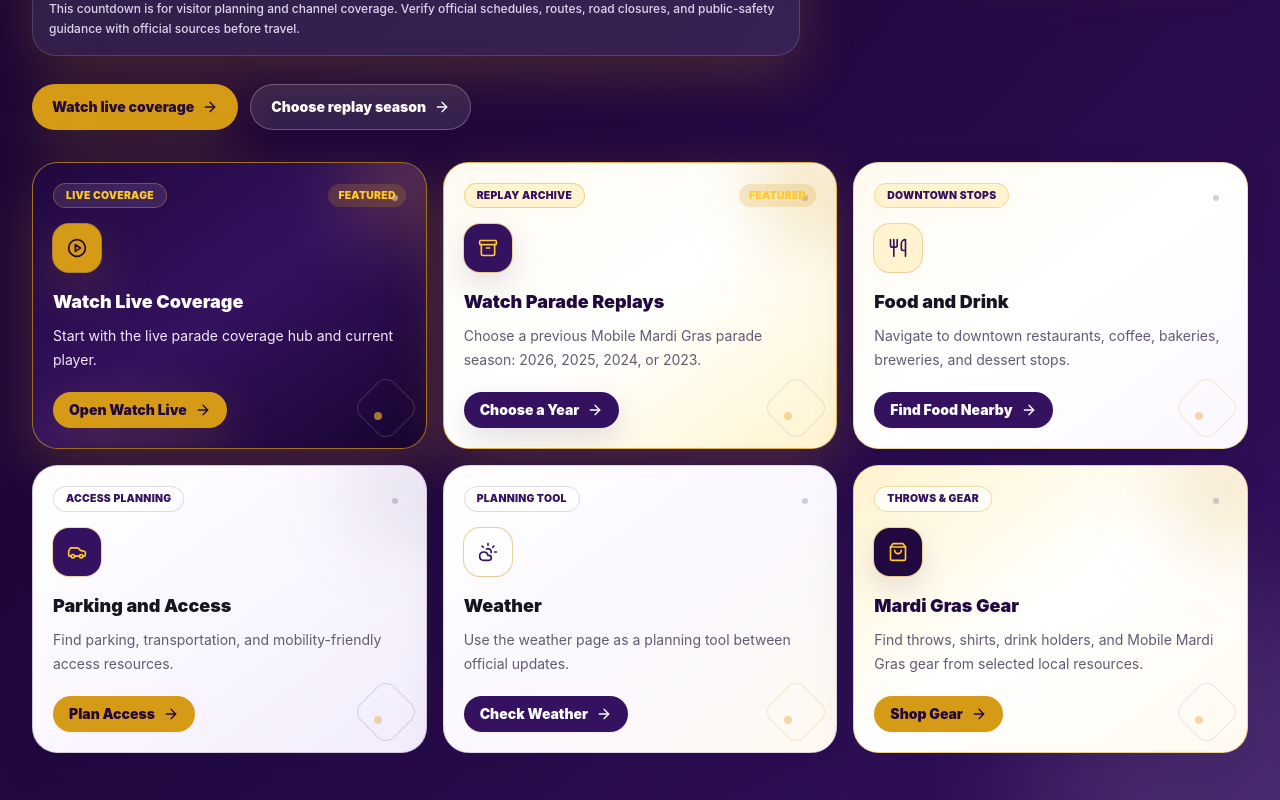
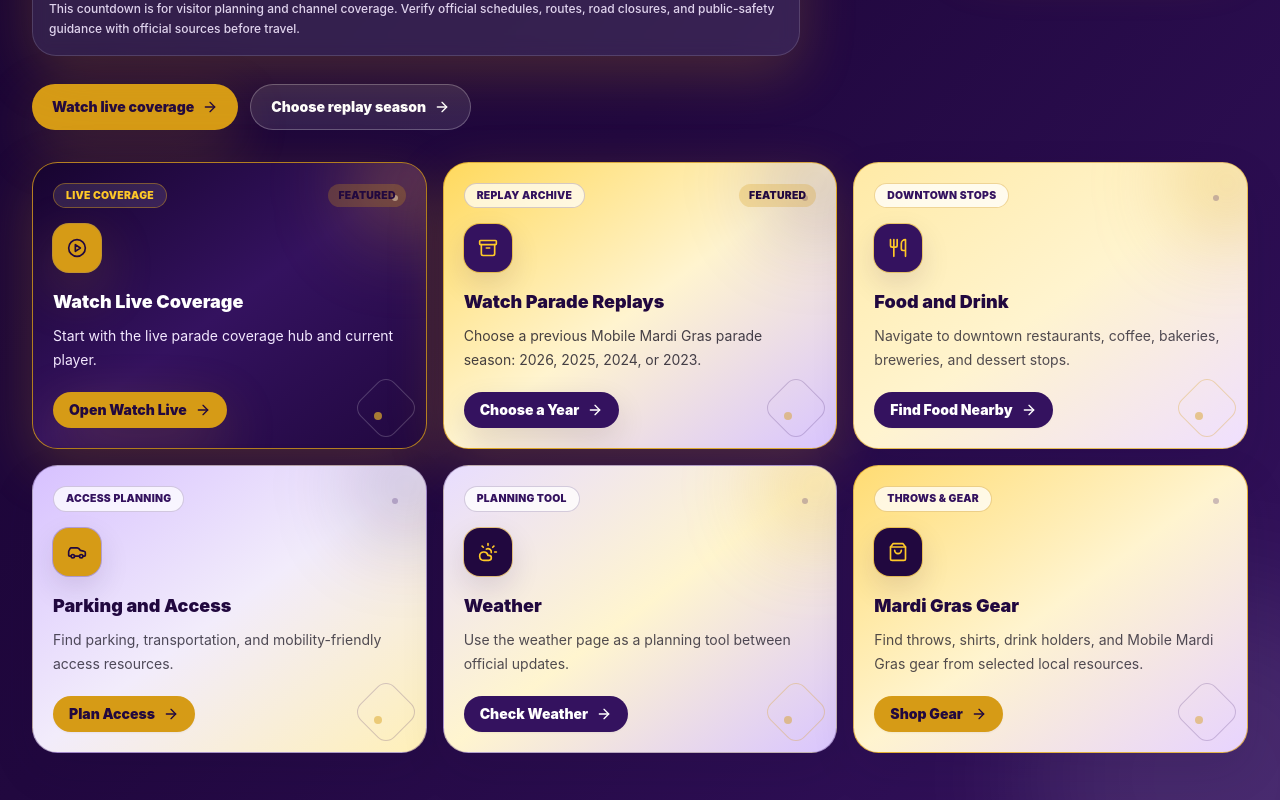
Before and after one commit to TheCryptoArborist/251mardigras, a Next.js app: page / in a window 1280 px wide. Shown: the part 720-1520 px from the top of the page. Built offline with nearby package versions, Linux system fonts and the light colour scheme.

Commit message:
Strengthen Mardi Gras color treatment on homepage cards

```diff
--- a/src/app/page.tsx
+++ b/src/app/page.tsx
@@ -187,69 +187,69 @@ const actionCardStyles: Record<
 > = {
   live: {
     label: "Live coverage",
-    card: "border-parade-gold/70 bg-gradient-to-br from-parade-purpleDark via-parade-purple to-parade-purpleDeep text-white shadow-glow",
-    badge: "bg-parade-gold text-parade-purpleDark ring-parade-goldBright/60 shadow-glow",
+    card: "border-parade-gold/80 bg-gradient-to-br from-parade-purpleDeep via-parade-purple to-parade-purpleDark text-white shadow-glow",
+    badge: "bg-parade-gold text-parade-purpleDark ring-parade-goldBright/70 shadow-glow",
     title: "text-white",
     body: "text-purple-100",
-    labelClass: "border-parade-gold/40 bg-white/10 text-parade-goldBright",
+    labelClass: "border-parade-gold/45 bg-white/10 text-parade-goldBright",
     action: "bg-parade-gold text-parade-purpleDark shadow-glow group-hover:bg-parade-goldBright",
-    glow: "bg-parade-gold/25",
-    sparkle: "border-white/15"
+    glow: "bg-parade-gold/30",
+    sparkle: "border-white/20"
   },
   replays: {
     label: "Replay archive",
-    card: "border-parade-gold/70 bg-gradient-to-br from-parade-cream via-white to-parade-goldSoft shadow-glow",
-    badge: "bg-parade-purple text-parade-goldBright ring-parade-gold/40 shadow-civic",
+    card: "border-parade-gold/80 bg-gradient-to-br from-[#ffd95d] via-parade-goldSoft to-[#d8c4ff] shadow-glow",
+    badge: "bg-parade-purple text-parade-goldBright ring-parade-gold/50 shadow-civic",
     title: "text-parade-purpleDark",
-    body: "text-parade-muted",
-    labelClass: "border-parade-gold/40 bg-parade-goldSoft text-parade-purple",
+    body: "text-parade-ink/80",
+    labelClass: "border-parade-purple/20 bg-white/70 text-parade-purple",
     action: "bg-parade-purple text-white shadow-civic group-hover:bg-parade-purpleDark",
-    glow: "bg-parade-gold/30",
-    sparkle: "border-parade-purple/10"
+    glow: "bg-parade-purple/20",
+    sparkle: "border-parade-purple/20"
   },
   food: {
     label: "Downtown stops",
-    card: "border-parade-gold/35 bg-gradient-to-br from-parade-cream via-white to-parade-purpleMist",
-    badge: "bg-parade-goldSoft text-parade-purple ring-parade-gold/40 shadow-sm",
-    title: "text-parade-ink",
-    body: "text-parade-muted",
-    labelClass: "border-parade-gold/30 bg-parade-goldSoft text-parade-purple",
+    card: "border-parade-gold/60 bg-gradient-to-br from-[#ffeaa6] via-parade-goldSoft to-[#efdfff] shadow-card hover:shadow-glow",
+    badge: "bg-parade-purple text-parade-goldBright ring-parade-gold/45 shadow-civic",
+    title: "text-parade-purpleDark",
+    body: "text-parade-ink/75",
+    labelClass: "border-parade-gold/40 bg-white/75 text-parade-purple",
     action: "bg-parade-purple text-white shadow-sm group-hover:bg-parade-purpleDark",
-    glow: "bg-parade-gold/18",
-    sparkle: "border-parade-gold/20"
+    glow: "bg-parade-gold/30",
+    sparkle: "border-parade-gold/30"
   },
   parking: {
     label: "Access planning",
-    card: "border-parade-purple/20 bg-gradient-to-br from-white via-parade-purpleMist to-parade-purpleSoft",
-    badge: "bg-parade-purple text-parade-goldBright ring-parade-gold/35 shadow-sm",
-    title: "text-parade-ink",
-    body: "text-parade-muted",
-    labelClass: "border-parade-purple/15 bg-white/70 text-parade-purple",
+    card: "border-parade-purple/35 bg-gradient-to-br from-[#d7c1ff] via-parade-purpleSoft to-[#fff0b8] shadow-card hover:shadow-glow",
+    badge: "bg-parade-gold text-parade-purpleDark ring-parade-purple/25 shadow-civic",
+    title: "text-parade-purpleDark",
+    body: "text-parade-ink/75",
+    labelClass: "border-parade-purple/20 bg-white/75 text-parade-purple",
     action: "bg-parade-gold text-parade-purpleDark shadow-sm group-hover:bg-parade-goldBright",
-    glow: "bg-parade-purple/10",
-    sparkle: "border-parade-purple/15"
+    glow: "bg-parade-purple/20",
+    sparkle: "border-parade-purple/20"
   },
   weather: {
     label: "Planning tool",
-    card: "border-parade-line bg-gradient-to-br from-white via-parade-purpleMist to-parade-cream",
-    badge: "bg-white text-parade-purple ring-parade-gold/45 shadow-sm",
-    title: "text-parade-ink",
-    body: "text-parade-muted",
-    labelClass: "border-parade-line bg-white/75 text-parade-purple",
+    card: "border-parade-purple/30 bg-gradient-to-br from-[#e8ddff] via-[#fff5cf] to-[#d9c5ff] shadow-card hover:shadow-glow",
+    badge: "bg-parade-purpleDark text-parade-goldBright ring-parade-gold/50 shadow-civic",
+    title: "text-parade-purpleDark",
+    body: "text-parade-ink/75",
+    labelClass: "border-parade-purple/20 bg-white/75 text-parade-purple",
     action: "bg-parade-purple text-white shadow-sm group-hover:bg-parade-purpleDark",
-    glow: "bg-parade-gold/16",
-    sparkle: "border-parade-gold/20"
+    glow: "bg-parade-gold/25",
+    sparkle: "border-parade-gold/30"
   },
   gear: {
     label: "Throws & gear",
-    card: "border-parade-gold/45 bg-gradient-to-br from-parade-goldSoft via-white to-parade-cream",
-    badge: "bg-parade-purpleDark text-parade-goldBright ring-parade-gold/40 shadow-civic",
+    card: "border-parade-gold/70 bg-gradient-to-br from-[#ffdc73] via-parade-goldSoft to-[#e7d3ff] shadow-card hover:shadow-glow",
+    badge: "bg-parade-purpleDark text-parade-goldBright ring-parade-gold/50 shadow-civic",
     title: "text-parade-purpleDark",
-    body: "text-parade-muted",
-    labelClass: "border-parade-gold/35 bg-white/70 text-parade-purple",
+    body: "text-parade-ink/75",
+    labelClass: "border-parade-gold/45 bg-white/75 text-parade-purple",
     action: "bg-parade-gold text-parade-purpleDark shadow-sm group-hover:bg-parade-goldBright",
-    glow: "bg-parade-gold/25",
-    sparkle: "border-parade-purple/10"
+    glow: "bg-parade-purple/18",
+    sparkle: "border-parade-purple/20"
   }
 };
 
@@ -271,14 +271,14 @@ function PrimaryActionCard({
     <>
       <span className={`pointer-events-none absolute right-[-2.25rem] top-[-2.25rem] h-28 w-28 rounded-full blur-2xl ${styles.glow}`} aria-hidden="true" />
       <span className={`pointer-events-none absolute bottom-4 right-4 h-12 w-12 rotate-45 rounded-xl border ${styles.sparkle}`} aria-hidden="true" />
-      <span className={`pointer-events-none absolute bottom-7 right-11 h-2 w-2 rounded-full ${variant === "live" ? "bg-parade-goldBright/60" : "bg-parade-gold/35"}`} aria-hidden="true" />
-      <span className={`pointer-events-none absolute right-7 top-8 h-1.5 w-1.5 rounded-full ${variant === "live" ? "bg-white/50" : "bg-parade-purple/20"}`} aria-hidden="true" />
+      <span className={`pointer-events-none absolute bottom-7 right-11 h-2 w-2 rounded-full ${variant === "live" ? "bg-parade-goldBright/60" : "bg-parade-gold/45"}`} aria-hidden="true" />
+      <span className={`pointer-events-none absolute right-7 top-8 h-1.5 w-1.5 rounded-full ${variant === "live" ? "bg-white/50" : "bg-parade-purple/25"}`} aria-hidden="true" />
       <span className="relative z-10 flex h-full min-w-0 flex-col">
         <span className="flex items-center justify-between gap-3">
           <span className={`inline-flex rounded-full border px-3 py-1 text-[0.65rem] font-black uppercase tracking-wide ${styles.labelClass}`}>
             {styles.label}
           </span>
-          {featured ? <span className="rounded-full bg-parade-gold/20 px-2.5 py-1 text-[0.65rem] font-black uppercase tracking-wide text-parade-goldBright">Featured</span> : null}
+          {featured ? <span className="rounded-full bg-parade-gold/25 px-2.5 py-1 text-[0.65rem] font-black uppercase tracking-wide text-parade-purpleDark">Featured</span> : null}
         </span>
         <span className={`mt-4 grid h-12 w-12 place-items-center rounded-2xl ring-1 ${styles.badge}`}>{icon}</span>
         <h2 className={`mt-4 text-lg font-black ${styles.title}`}>{title}</h2>
```
